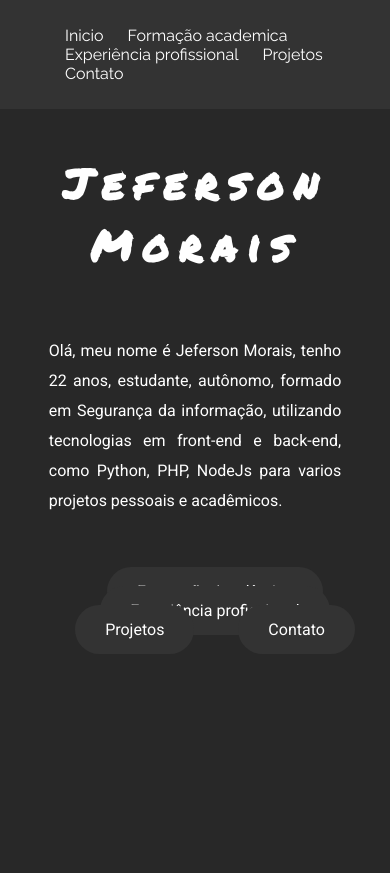
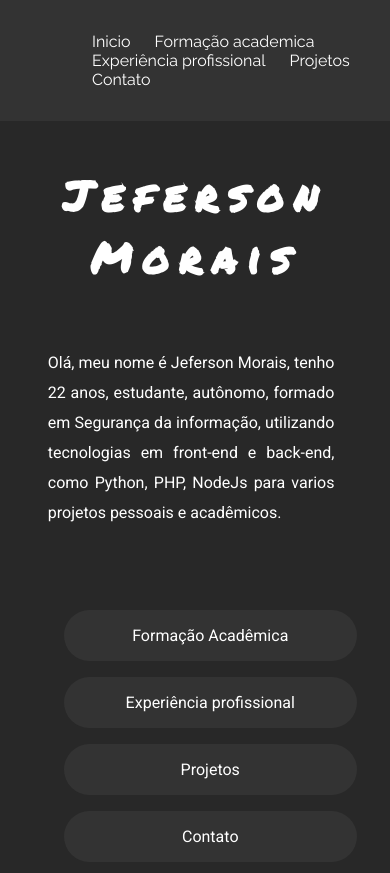
Before and after one commit to mx-jeff/curriculum-v2, a Flask app: page / in a window 390 px wide; the page is wider, and only the part inside the window is pictured. Shown: the top 873 px of that part. Before the commit the page ends 639 px from the top of that part, so only its background shows below. Run offline with Flask 2, Linux system fonts and the light colour scheme.

Commit message:
add projects responsive footer

```diff
--- a/static/home.css
+++ b/static/home.css
@@ -1,12 +1,30 @@
 div.btn-list{
     text-align: center;
+    width: 98vw;
+    min-height: 13vh;
+}
+
+@media (max-width: 720px){
+    div.btn-list{
+        text-align: center;
+        min-height: 13vh;
+        width: 75vw;
+        display: flex;
+        justify-content: center;
+        flex-direction: column;
+        padding-left: 4rem;
+    }
+
+    a.btn {
+        margin-top: 1rem;
+    }
 }
 
 div.btn-list a.btn{
     color: white;
     text-decoration: none;
-    margin-left: 40px;
-    padding: 15px 30px;
+
+    padding: 1rem 2rem;
     border: none;
     background-color: #333333;
     border-radius: 5em;
--- a/static/index.css
+++ b/static/index.css
@@ -12,12 +12,23 @@
 
 }
 
+body{
+    margin: 0;
+    padding: 0;
+    box-sizing: border-box;
+    color: white;
+    outline: none;
+    background: var(--bg-secondary);
+    font-family: var(--font-secondary);
+    width: 98vw;
+    height: 100vh;
+}
+
 section {
     display: flex;
     align-items: center;
     justify-content: center;
 }
-
 
 
 #microcamp-courses {
@@ -50,23 +61,17 @@ h2 a:hover {
     text-decoration: none;
 }
 
-body{
-    margin: 0;
-    padding: 0;
+nav{
+    width: 100vw;
     box-sizing: border-box;
-    color: white;
-    background: var(--bg-secondary);
-    font-family: var(--font-secondary);
-}
-
-nav{
-    width: 100%;
     background: var(--bg-primary);
-    padding: 10px 5px;
+    min-height: 10vh;
+    padding: 2rem;
 }
 
 nav ul {
     list-style: none;
+    margin: 0;
 }
 
 nav ul li{
@@ -88,7 +93,7 @@ nav ul li a:hover {
 /*Header title*/
 
 .name {
-    width: calc(100% - 50px);
+    width: 100vw;
     box-sizing: border-box;
     margin: 0 auto;
     color: black;
--- /dev/null
+++ b/templates/includes/footer.html
@@ -0,0 +1,17 @@
+<footer>
+    <div class="social">
+        <a href="#">
+            <img src="{{url_for('static', filename='../static/images/facebook.png')}}" alt="facebook">
+        </a>
+        <a href="#">
+            <img src="{{url_for('static', filename='../static/images/github.png')}}" alt="github">
+        </a>
+        <a href="#">
+            <img src="{{url_for('static', filename='../static/images/linkedin.png')}}" alt="linkedin">
+        </a>
+    </div>
+
+    <div class="author">
+        &copy;By DZ0Jeff
+    </div>
+</footer>
--- a/templates/layout.html
+++ b/templates/layout.html
@@ -11,5 +11,6 @@
     <body>
         {% include 'includes/navbar.html' %}
         {% block body %}{% endblock%}
+        {% include 'includes/footer.html' %}
     </body>
 </html>
```
Also changed, not shown: other parts of static/index.css (+33 -0 lines).
